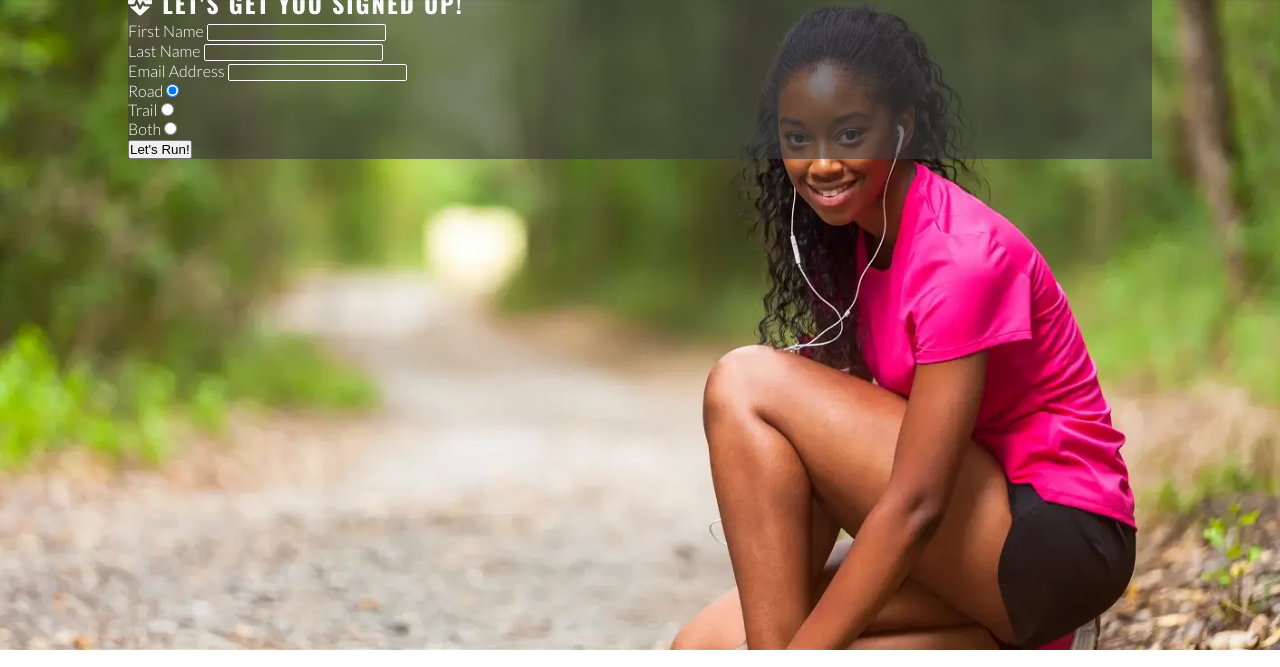
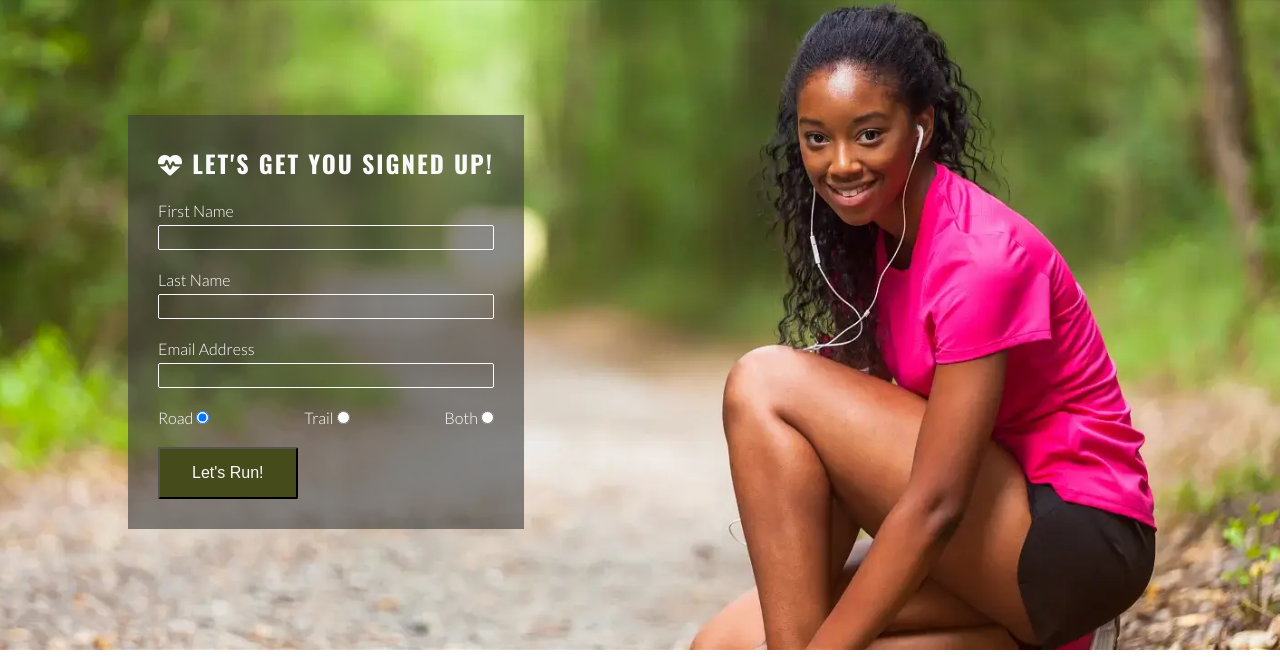
Before and after one commit to vsteve96/love_running, a plain HTML site: page signup.html in a window 1280 px wide. Shown: the part 82-749 px from the top of the page. Drawn offline with nearby package versions, Linux system fonts and the light colour scheme.

Commit message:
Finalize signup page

```diff
--- a/assets/css/style.css
+++ b/assets/css/style.css
@@ -51,11 +51,16 @@ header a {
 
 /* Main */
 main {
-    /* Make main element take up any surplus space to push footer down */
+    /* Enlarge main element to push footer down */
     flex: 1 0 auto;
+    /* Add margin at the top to prevent content from being covered by the header */
     margin-top: 47px;
+    /* Enable flex properties for child elements */
+    display: flex;
+    flex-direction: column;
 }
 
+/* Hero section */
 #hero {
     height: 600px;
     width: 100%;
@@ -79,6 +84,8 @@ main {
 #cover-text>h3 {
     color: #ffffff;
 }
+
+/* Reasons section */
 
 #reasons {
     width: 90%;
@@ -160,6 +167,52 @@ main {
     line-height: 0;
 }
 
+/* Form */
+
+#signup {
+    background-image: url("../images/signup-image.webp");
+    background-size: cover;
+    background-position: 75%;
+    padding: 20px 10% 0 10%;
+    flex-grow: 1;
+}
+
+#signup-form {
+    color: #ffffff;
+    background-color: rgba(60, 60, 60, 0.6);
+    padding: 30px;
+}
+
+#signup-form>h2 {
+    color: #fafafa;
+    margin-bottom: 20px;
+}
+
+.text-input {
+    background: transparent;
+    color: #fafafa;
+    width: 100%;
+    height: 25px;
+    margin: 5px 0 20px 0;
+    border: 1px solid #fafafa;
+    border-radius: 2px;
+    padding: 0 5px;
+}
+
+.radio-buttons {
+    width: 100%;
+    display: flex;
+    justify-content: space-between;
+}
+
+.join-button {
+    margin-top: 20px;
+    border-radius: 2px;
+    padding: 15px 32px;
+    font-size: 100%;
+    background-color: #454b1b;
+    color: #fafafa;
+}
 
 /* Footer */
 #social-networks {
@@ -214,6 +267,11 @@ nav {
 .nav-toggle-label {
     font-size: 2rem;
 }
+
+
+
+/* !!!!!!!!! MEDIA QUERIES START HERE !!!!!!!!!!!! */
+
 
 
 /* Media query: large or landscape phones (576px and up) */
@@ -293,34 +351,29 @@ nav {
     #photos {
         column-count: 3;
     }
-}
 
     /* Form */
     #signup {
-        background: url("../images/signup-image.webp");
-        background-size: cover;
-        background-position: 75%;
-        flex-grow: 1;
-        padding: 20px 10% 0 10%;
-}
-
-    #signup-form>h2 {
-        color: #fafafa;
-}
+        background-position: center;
+        position: relative;
+    }
 
     #signup-form {
-        color: #ffffff;
-        background-color: rgba(60, 60, 60, 0.6);
-        margin: 30 30;
+        max-width: 400px;
+        position: absolute;
+        left: 10%;
+        top: 150px;
+    }
+
+    .text-input:hover {
+        border-color: #f16c6b;
+    }
+
+    .join-button:hover {
+        background-color: #fafafa;
+        color: #454b1b;
+    }
 }
-
-    #signup .text-input {
-        background: transparent;
-        color: #fafafa;
-        border: 1px solid #fafafa;
-        border-radius: 2px;
-}
-
 
 /* Media query: laptops and larger (992px and up) */
 @media screen and (min-width: 992px) {
```
